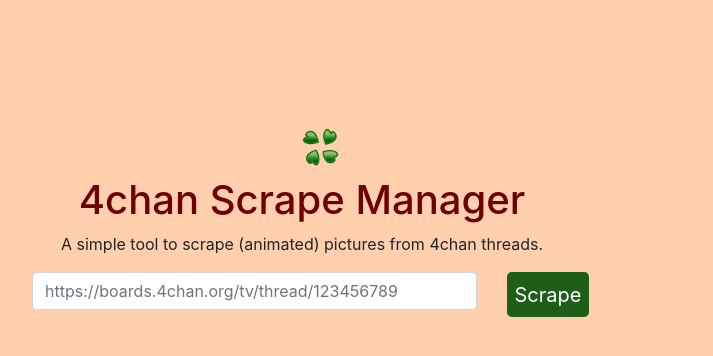
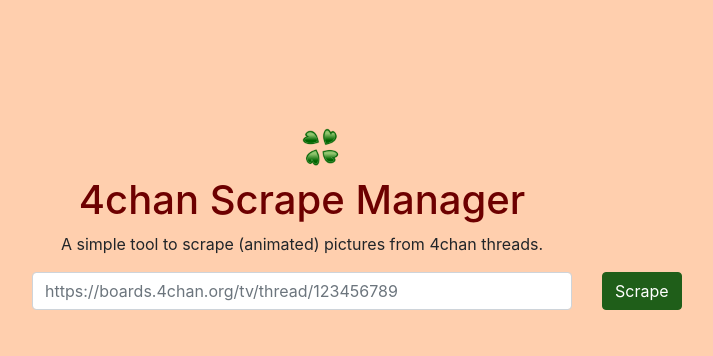
Before and after one commit to apluisandbox/4chan-scrape-manager, a web app: file index.html in a window 1280 px wide. Shown: the top 356 px of the page, without its empty margins (338-1051 px from the left). Run offline with its HTML, style and script files only (its server is not run), Linux system fonts and the light colour scheme.

Commit message:
make layout presentable enough

```diff
--- a/css/styles.css
+++ b/css/styles.css
@@ -21,15 +21,15 @@
 }
 
 .btn-left {
-  margin-left: 5%;
+
 }
 
 .btn-primary, .btn-primary:active, .btn-primary:visited {
-  padding: 7.5px;
-  border: none;
   background-color: #1f5e19 !important;
+  border-color: #1f5e19 !important;
 }
 
 .btn-primary:hover {
   background-color: #A82B1B !important;
+  border-color: #A82B1B !important;
 }
--- a/index.html
+++ b/index.html
@@ -34,26 +34,26 @@
       <div class="col-3">
       </div>
 
-      <!--row voor input en buton-->
+      <!--row voor input en button-->
+
       <div class="col-3">
       </div>
-      <div class="col-5">
-        <input class="form-control input-lg" type="text" placeholder="https://boards.4chan.org/tv/thread/123456789">
+      <div class="col-6">
+        <div class="form-group">
+          <input class="form-control input-lg" id="inputlg" placeholder="https://boards.4chan.org/tv/thread/123456789" type="text">
+        </div>
       </div>
-
-      <div class="col-4">
-        <button type="button" class="btn btn-primary btn-lg" name="button">Scrape</button>
+      <div class="col-3">
+        <button type="button" class="btn btn-primary btn-left" name="button">Scrape</button>
       </div>
-
-
-
-
-
     </div>
-  </div>
 
 
 
 </body>
 
 </html>
+
+
+<!-- <input class="form-control input-lg" type="text" placeholder="https://boards.4chan.org/tv/thread/123456789"> -->
+<!--            -->
```
